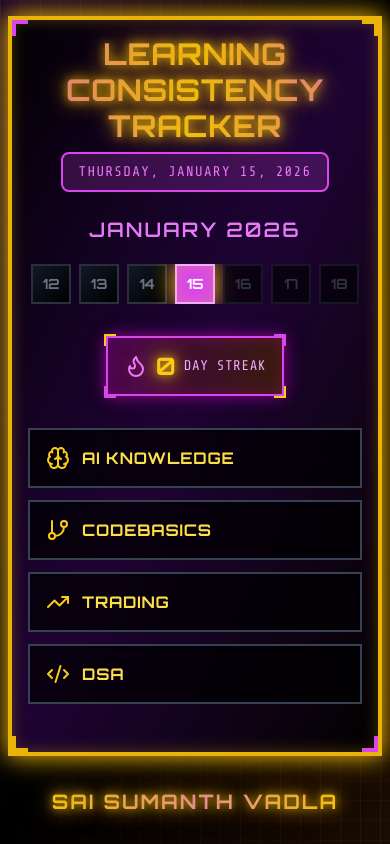
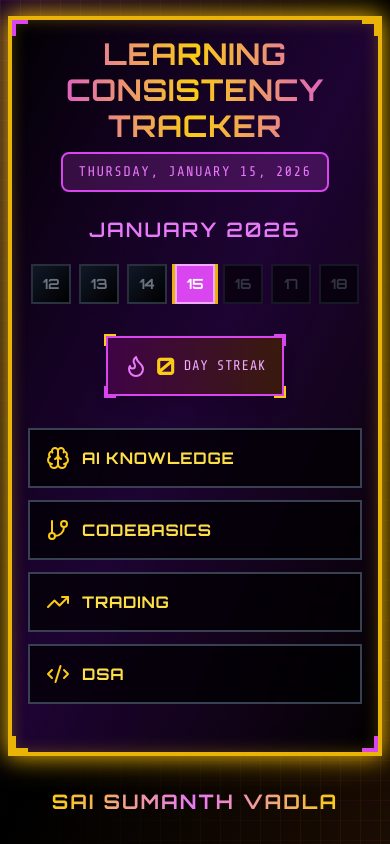
Before and after one commit to Saisumanthv/Learning-Consistency-Tracker, a React (Vite) app: page / in a window 390 px wide. Built offline with nearby package versions, Linux system fonts and the light colour scheme; no server answers.

Commit message:
Updated App.tsx

```diff
--- a/src/App.tsx
+++ b/src/App.tsx
@@ -233,7 +233,7 @@ export default function App() {
     }
 
     if (completion.ai_knowledge && completion.codebasics && completion.trading && completion.dsa) {
-      return 'bg-gradient-to-br from-yellow-400 via-amber-400 to-yellow-500 text-black border-2 border-yellow-300 neon-border-gold font-black';
+      return 'bg-gradient-to-br from-yellow-400 via-amber-400 to-yellow-500 text-black border-2 border-yellow-300 font-black';
     }
 
     return 'bg-gradient-to-br from-gray-900 to-black text-gray-500 border-2 border-gray-700/70';
@@ -269,7 +269,7 @@ export default function App() {
 
           <div className="text-center mb-6 sm:mb-8">
             <div className="mb-2 sm:mb-3">
-              <h1 className="text-3xl sm:text-4xl md:text-5xl font-bold text-transparent bg-clip-text bg-gradient-to-r from-fuchsia-500 via-yellow-400 to-fuchsia-500 tracking-wide sm:tracking-wider neon-text-gold" style={{ fontFamily: 'Orbitron, sans-serif' }}>
+              <h1 className="text-3xl sm:text-4xl md:text-5xl font-bold text-transparent bg-clip-text bg-gradient-to-r from-fuchsia-500 via-yellow-400 to-fuchsia-500 tracking-wide sm:tracking-wider" style={{ fontFamily: 'Orbitron, sans-serif' }}>
                 LEARNING CONSISTENCY TRACKER
               </h1>
             </div>
@@ -300,7 +300,7 @@ export default function App() {
                       onClick={() => handleDateClick(day)}
                       className={`w-10 h-10 sm:w-12 sm:h-12 flex items-center justify-center rounded-none font-bold text-sm sm:text-base ${
                         isSelected
-                          ? 'bg-fuchsia-500 text-white border-2 border-fuchsia-300 shadow-[0_0_0_3px_rgb(234_179_8)] shadow-yellow-500 neon-border-gold'
+                          ? 'bg-fuchsia-500 text-white border-2 border-fuchsia-300 shadow-[0_0_0_3px_rgb(234_179_8)] shadow-yellow-500'
                           : getDateColor(day)
                       } flex-shrink-0 transition-all hover:scale-110 cursor-pointer uppercase ${
                         isSelected ? '' : 'shadow-lg'
@@ -316,24 +316,24 @@ export default function App() {
           </div>
 
           <div className="flex items-center justify-center mb-8">
-            <div className="flex items-center bg-gradient-to-r from-fuchsia-950/80 to-yellow-950/80 border-2 border-fuchsia-500 px-4 sm:px-6 md:px-8 py-3 sm:py-4 rounded-none shadow-lg neon-border-pink relative">
+            <div className="flex items-center bg-gradient-to-r from-fuchsia-950/80 to-yellow-950/80 border-2 border-fuchsia-500 px-4 sm:px-6 md:px-8 py-3 sm:py-4 rounded-none shadow-lg relative">
               <div className="absolute -top-1 -left-1 w-3 h-3 border-t-2 border-l-2 border-yellow-400"></div>
               <div className="absolute -top-1 -right-1 w-3 h-3 border-t-2 border-r-2 border-fuchsia-500"></div>
               <div className="absolute -bottom-1 -left-1 w-3 h-3 border-b-2 border-l-2 border-fuchsia-500"></div>
               <div className="absolute -bottom-1 -right-1 w-3 h-3 border-b-2 border-r-2 border-yellow-400"></div>
-              <Flame className="w-6 h-6 sm:w-7 sm:h-7 text-fuchsia-400 mr-2 sm:mr-3 drop-shadow-glow" />
-              <span className="text-2xl sm:text-3xl font-bold text-yellow-400 neon-text-gold" style={{ fontFamily: 'Orbitron, sans-serif' }}>{streak}</span>
+              <Flame className="w-6 h-6 sm:w-7 sm:h-7 text-fuchsia-400 mr-2 sm:mr-3" />
+              <span className="text-2xl sm:text-3xl font-bold text-yellow-400" style={{ fontFamily: 'Orbitron, sans-serif' }}>{streak}</span>
               <span className="ml-2 sm:ml-3 text-fuchsia-300 text-sm sm:text-base font-normal uppercase tracking-wider">DAY STREAK</span>
             </div>
           </div>
 
           {showBigCongrats && (
-            <div className="bg-gradient-to-r from-fuchsia-500/30 via-yellow-500/30 to-fuchsia-500/30 border-4 border-yellow-400 text-white p-4 sm:p-6 md:p-8 rounded-none mb-6 text-center animate-pulse shadow-2xl neon-border-gold relative">
+            <div className="bg-gradient-to-r from-fuchsia-500/30 via-yellow-500/30 to-fuchsia-500/30 border-4 border-yellow-400 text-white p-4 sm:p-6 md:p-8 rounded-none mb-6 text-center animate-pulse shadow-2xl relative">
               <div className="absolute top-0 left-0 w-6 h-6 border-t-4 border-l-4 border-fuchsia-500"></div>
               <div className="absolute top-0 right-0 w-6 h-6 border-t-4 border-r-4 border-yellow-500"></div>
               <div className="absolute bottom-0 left-0 w-6 h-6 border-b-4 border-l-4 border-yellow-500"></div>
               <div className="absolute bottom-0 right-0 w-6 h-6 border-b-4 border-r-4 border-fuchsia-500"></div>
-              <h2 className="text-2xl sm:text-3xl md:text-4xl font-bold text-transparent bg-clip-text bg-gradient-to-r from-fuchsia-300 via-yellow-300 to-fuchsia-300 neon-text-gold uppercase tracking-wider" style={{ fontFamily: 'Orbitron, sans-serif' }}>
+              <h2 className="text-2xl sm:text-3xl md:text-4xl font-bold text-transparent bg-clip-text bg-gradient-to-r from-fuchsia-300 via-yellow-300 to-fuchsia-300 uppercase tracking-wider" style={{ fontFamily: 'Orbitron, sans-serif' }}>
                 Congratulations!
               </h2>
               <p className="text-base sm:text-lg md:text-xl mt-3 text-yellow-300 uppercase tracking-wide">You've made your time useful today!</p>
@@ -349,7 +349,7 @@ export default function App() {
                     onClick={() => handleTopicCheck(topic)}
                     className={`w-full flex items-center justify-between p-4 sm:p-5 md:p-6 rounded-none cursor-pointer transition-all duration-300 relative ${
                       topics[topic]
-                        ? 'bg-gradient-to-r from-fuchsia-600/90 to-yellow-600/90 border-2 border-yellow-400 hover:from-fuchsia-600 hover:to-yellow-600 shadow-lg neon-border-gold'
+                        ? 'bg-gradient-to-r from-fuchsia-600/90 to-yellow-600/90 border-2 border-yellow-400 hover:from-fuchsia-600 hover:to-yellow-600 shadow-lg'
                         : 'bg-black/70 border-2 border-gray-700 hover:bg-black/90 hover:border-yellow-500/60'
                     }`}
                   >
@@ -362,13 +362,13 @@ export default function App() {
                       </>
                     )}
                     <div className="flex items-center gap-3 sm:gap-4">
-                      <Icon className={`w-6 h-6 sm:w-7 sm:h-7 ${topics[topic] ? 'text-white drop-shadow-glow' : 'text-yellow-400'}`} />
+                      <Icon className={`w-6 h-6 sm:w-7 sm:h-7 ${topics[topic] ? 'text-white' : 'text-yellow-400'}`} />
                       <span className={`text-base sm:text-lg font-bold tracking-wider uppercase ${topics[topic] ? 'text-white' : 'text-yellow-300'}`} style={{ fontFamily: 'Orbitron, sans-serif' }}>
                         {topicNames[topic]}
                       </span>
                     </div>
                     {topics[topic] && (
-                      <Check className="w-6 h-6 sm:w-7 sm:h-7 text-fuchsia-300 drop-shadow-glow" />
+                      <Check className="w-6 h-6 sm:w-7 sm:h-7 text-fuchsia-300" />
                     )}
                   </button>
                   {completionMessages[topic] && (
@@ -383,7 +383,7 @@ export default function App() {
         </div>
 
         <div className="mt-8 flex items-center justify-center">
-          <p className="text-xl sm:text-2xl md:text-3xl font-bold text-transparent bg-clip-text bg-gradient-to-r from-yellow-400 via-fuchsia-400 to-yellow-400 tracking-widest uppercase neon-text-gold" style={{ fontFamily: 'Orbitron, sans-serif' }}>
+          <p className="text-xl sm:text-2xl md:text-3xl font-bold text-transparent bg-clip-text bg-gradient-to-r from-yellow-400 via-fuchsia-400 to-yellow-400 tracking-widest uppercase" style={{ fontFamily: 'Orbitron, sans-serif' }}>
             SAI SUMANTH VADLA
           </p>
         </div>
```
